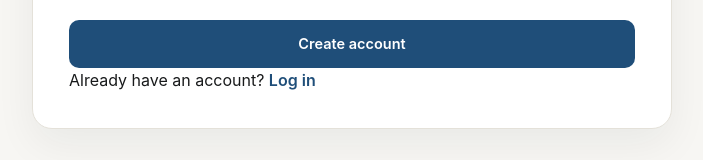
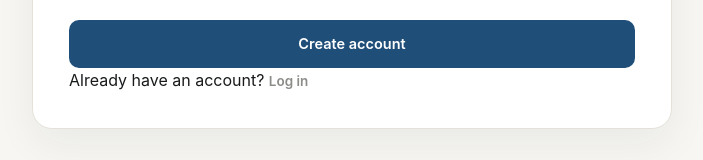
Before and after one commit to rimsal-beep/techtalks-baytak-care, a Next.js app: page /signup in a window 1280 px wide. Shown: the part 581-741 px from the top of the page, without its empty margins (288-991 px from the left). Built offline with nearby package versions, Linux system fonts and the light colour scheme; no server answers.

Commit message:
fix: preserve invitation login link and display assigned caretakers

```diff
--- a/app/View/DashBoard.tsx
+++ b/app/View/DashBoard.tsx
@@ -27,6 +27,7 @@ type PropertyItem = {
   id: string;
   address: string;
   city: string | null;
+  caretakerName: string | null;
   statusLabel: string;
   tone: StatusTone;
 };
@@ -262,6 +263,9 @@ export function Dashboard({
                         {property.city}
                       </p>
                     )}
+                    <p className={listStyle.loc}>
+                        Caretaker: {property.caretakerName ?? "Not assigned"}
+                     </p>
                   </div>
                 </Link>
               ))}
--- a/app/page.tsx
+++ b/app/page.tsx
@@ -109,6 +109,7 @@ export default async function HomePage() {
   id: property.id,
   address: property.address,
   city: property.city,
+  caretakerName: property.caretaker?.name ?? null,
   statusLabel: status.label,
   tone: status.tone,
 };
--- a/app/signup/page.tsx
+++ b/app/signup/page.tsx
@@ -220,9 +220,18 @@ function SignupContent() {
       </form>
 
       <p>
-  <span>Already have an account?</span>{" "}
-  <Link href="/login">Log in</Link>
-</p>
+        <span>Already have an account?</span>{" "}
+        <a
+          href={
+            nextPath
+              ? `/login?next=${encodeURIComponent(nextPath)}`
+              : "/login"
+          }
+          className={f.foot}
+        >
+          Log in
+        </a>
+      </p>
     </AuthShell>
   );
 }
```
Lines whose indentation alone changed are shown as unchanged.
